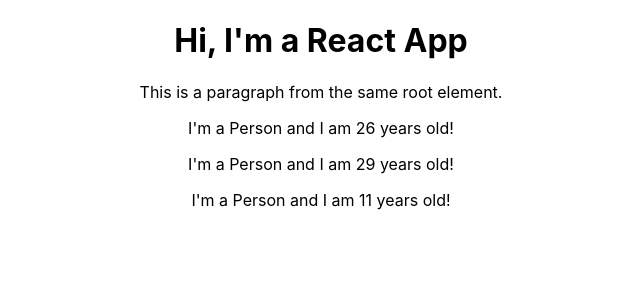
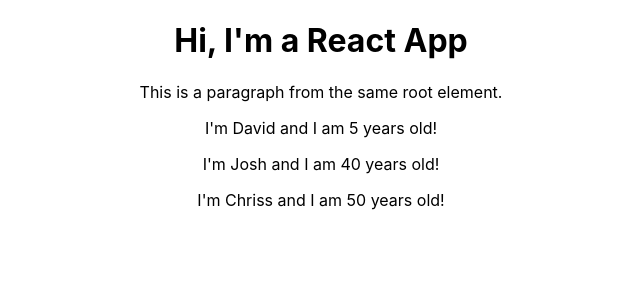
Before and after one commit to davidborka/ReactTrainig, a React (Create React App) app in the folder react-complete-training/: page / in a window 1280 px wide. Shown: the top 300 px of the page, without its empty margins (319-959 px from the left). Built offline with nearby package versions, Linux system fonts and the light colour scheme.

Commit message:
WorkingWithProps

```diff
--- a/react-complete-training/src/App.js
+++ b/react-complete-training/src/App.js
@@ -8,9 +8,9 @@
     <div className="App">
       <h1>Hi, I'm a React App</h1>
       <p>This is a paragraph from the same root element.</p>
-      <Person/>
-      <Person/>
-      <Person/>
+      <Person name="David" age="5"/>
+      <Person name="Josh" age="40">My Hobbies: racing</Person>
+      <Person name="Chriss" age="50"/>
     </div>
     );
   }
--- a/react-complete-training/src/Person/Person.js
+++ b/react-complete-training/src/Person/Person.js
@@ -1,7 +1,7 @@
 import React from 'react';
 
-const person = () =>{
-    return <p>I'm a Person and I am {Math.floor(Math.random() * 30)} years old!</p>
+const person = (props) =>{
+    return <p>I'm {props.name} and I am {props.age} years old!</p>
 };
 
 export default person;
```
